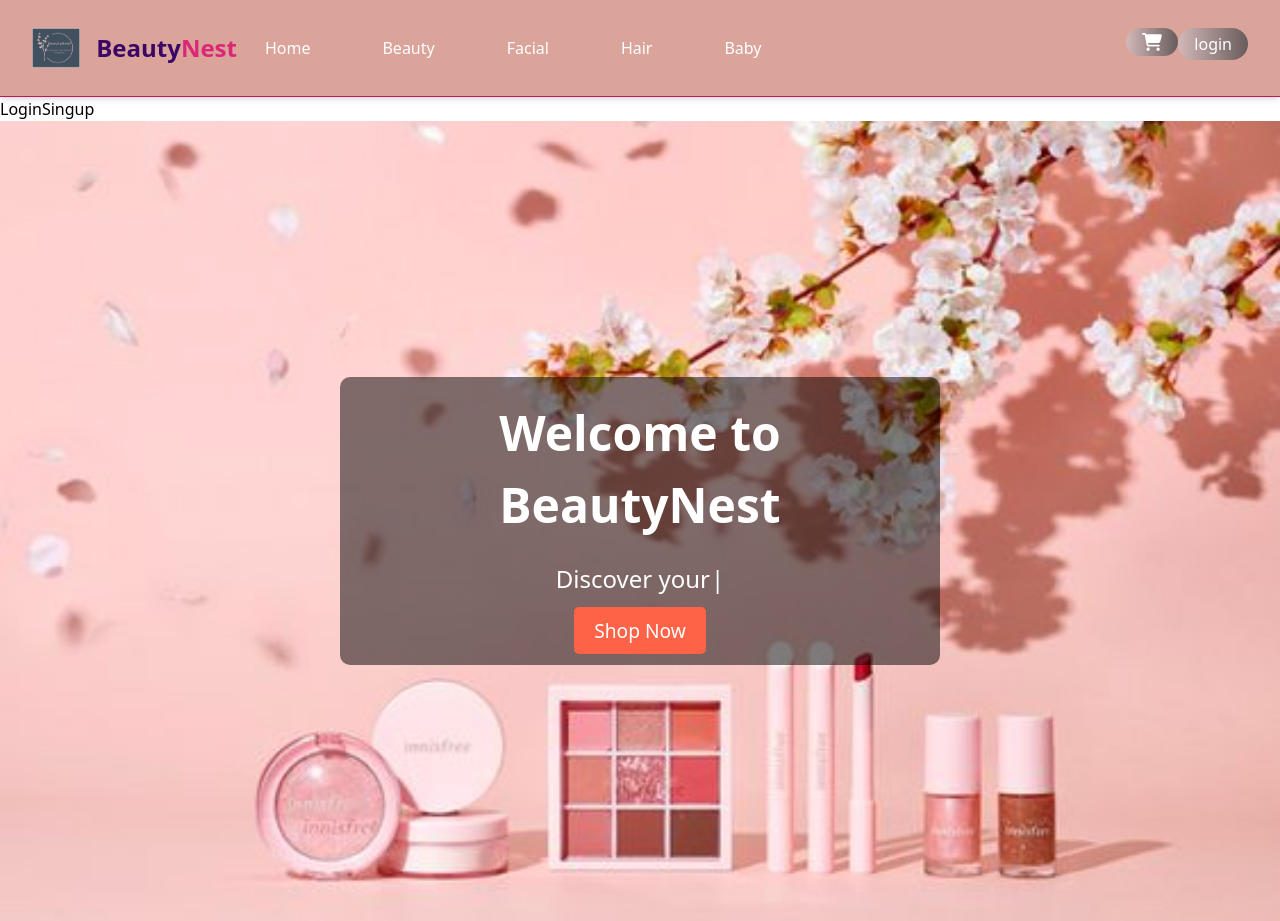
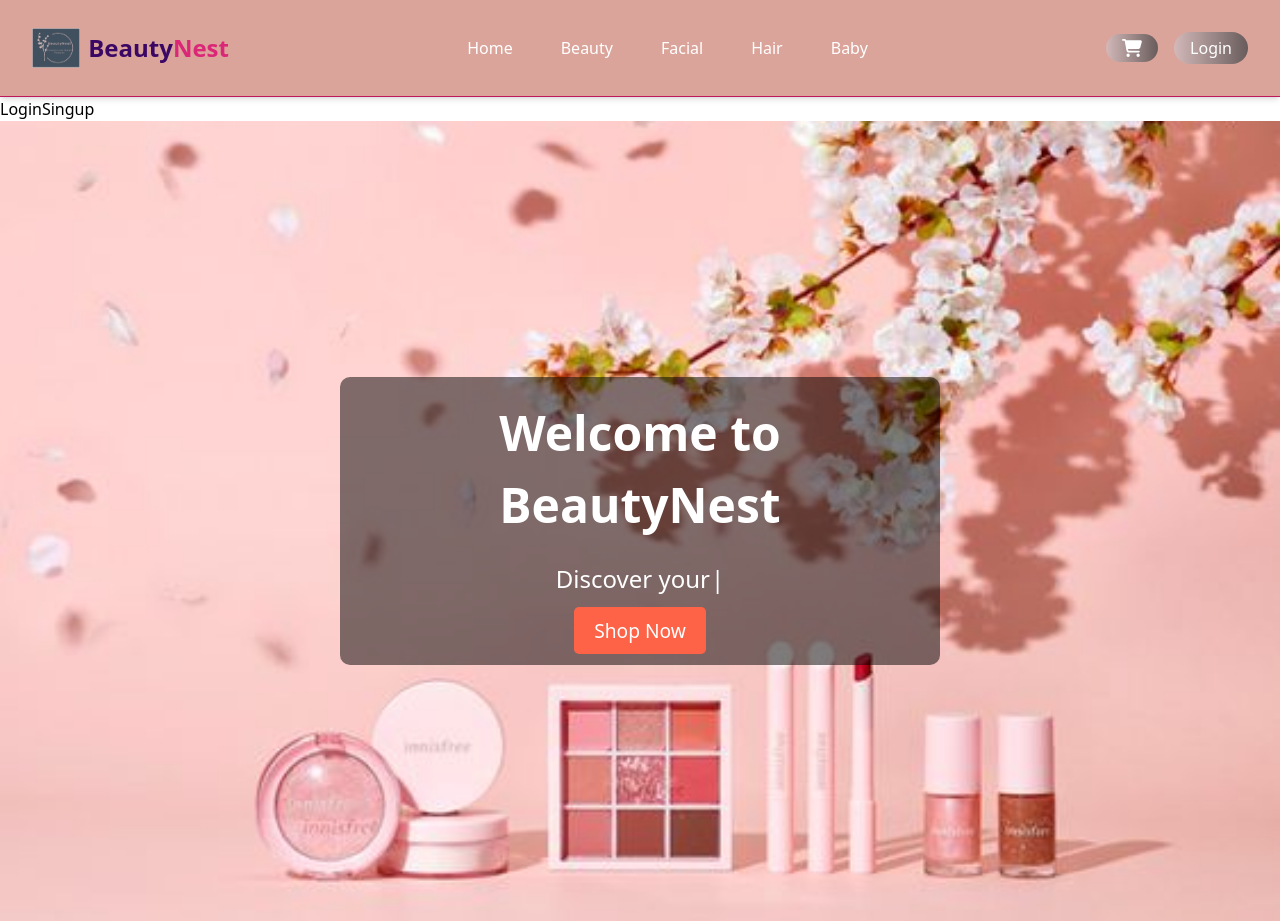
Before and after one commit to Aalaa-Fahim/BeautyNest, a React (Vite) app: page /login in a window 1280 px wide. Built offline with nearby package versions, Linux system fonts and the light colour scheme.

Commit message:
seconed version of navbar to fix responsive issues

```diff
--- a/src/App.jsx
+++ b/src/App.jsx
@@ -1,5 +1,5 @@
 import React from 'react'
-import Navbar from './Components/Navbar/Navbar'
+import Nav from './Components/Navbar/Nav'
 import Hero from './Components/Hero/Hero'
 import { Routes, Route , BrowserRouter } from 'react-router-dom';
 import StoreCategory from './Pages/StoreCategory';
@@ -13,7 +13,7 @@ const App = () => {
   return (
     <div>
       <BrowserRouter>
-      <Navbar />
+      <Nav />
       <Routes>
         <Route path='/' element={<Home />} />
         <Route path='/beauty' element={<StoreCategory category="beauty" />} />
--- /dev/null
+++ b/src/Components/Navbar/Nav.jsx
@@ -0,0 +1,83 @@
+import React, { useState } from 'react';
+import logo from '../../assets/images/logo.png';
+import { FaCartShopping, FaBars } from "react-icons/fa6";
+import { NavLink, Link } from 'react-router-dom';
+
+const Navbar = () => {
+  const [isMenuOpen, setIsMenuOpen] = useState(false);
+
+  const linkClass = ({ isActive }) =>
+    isActive
+      ? 'bg-secondary text-white hover:bg-gradient-to-r from-primary to-secondary rounded-md px-3 py-2'
+      : 'text-white hover:bg-secondary-900 hover:text-white rounded-md px-3 py-2';
+
+  return (
+    <div className='shadow-md bg-goldenPink duration-200 relative z-40 border-b border-pink-700'>
+      <div className='py-2 mx-auto max-w-7xl px-4 sm:px-6 lg:px-8'>
+        <div className='flex justify-between items-center h-20'>
+
+          {/* Logo */}
+          <div className='flex items-center'>
+            <Link to='/' className='flex items-center'>
+              <img src={logo} alt='logo' className='h-8 sm:h-10 w-auto' />
+              <span className='hidden md:block text-purple-950 text-xl sm:text-2xl font-bold ml-2'>
+                Beauty<span className='text-pink-600'>Nest</span>
+              </span>
+            </Link>
+          </div>
+
+          {/* Mobile Menu Button */}
+          <div className='md:hidden'>
+            <button
+              onClick={() => setIsMenuOpen(!isMenuOpen)}
+              className='text-white focus:outline-none'
+            >
+              <FaBars className='h-6 w-6' />
+            </button>
+          </div>
+
+          {/* Links Section (Visible on larger screens) */}
+          <div className='hidden md:flex space-x-6 items-center'>
+            <NavLink to='/' className={linkClass}>Home</NavLink>
+            <NavLink to='/beauty' className={linkClass}>Beauty</NavLink>
+            <NavLink to='/facial' className={linkClass}>Facial</NavLink>
+            <NavLink to='/hair' className={linkClass}>Hair</NavLink>
+            <NavLink to='/baby' className={linkClass}>Baby</NavLink>
+          </div>
+
+          {/* Buttons Section (Visible on larger screens) */}
+          <div className='hidden md:flex items-center space-x-4'>
+            <Link to='/cart'>
+              <button className="bg-gradient-to-r from-primary to-secondary transition-all duration-200 text-white py-1 px-4 rounded-full flex items-center gap-3 group">
+                <span className="group-hover:block hidden transition-all duration-200">
+                  Order Now
+                </span>
+                <FaCartShopping className="text-xl text-white" />
+              </button>
+            </Link>
+            <Link to='/login'>
+              <button className="bg-gradient-to-r from-primary to-secondary transition-all duration-200 text-white py-1 px-4 rounded-full">
+                Login
+              </button>
+            </Link>
+          </div>
+        </div>
+
+        {/* Mobile Links Dropdown */}
+        {isMenuOpen && (
+          <div className='md:hidden fixed inset-0 flex items-center justify-center bg-black bg-opacity-80'>
+            <div className='space-y-6 text-center'>
+              <NavLink to='/' className={linkClass} onClick={() => setIsMenuOpen(false)}>Home</NavLink>
+              <NavLink to='/beauty' className={linkClass} onClick={() => setIsMenuOpen(false)}>Beauty</NavLink>
+              <NavLink to='/facial' className={linkClass} onClick={() => setIsMenuOpen(false)}>Facial</NavLink>
+              <NavLink to='/hair' className={linkClass} onClick={() => setIsMenuOpen(false)}>Hair</NavLink>
+              <NavLink to='/baby' className={linkClass} onClick={() => setIsMenuOpen(false)}>Baby</NavLink>
+            </div>
+          </div>
+        )}
+      </div>
+    </div>
+  );
+}
+
+export default Navbar;
```
